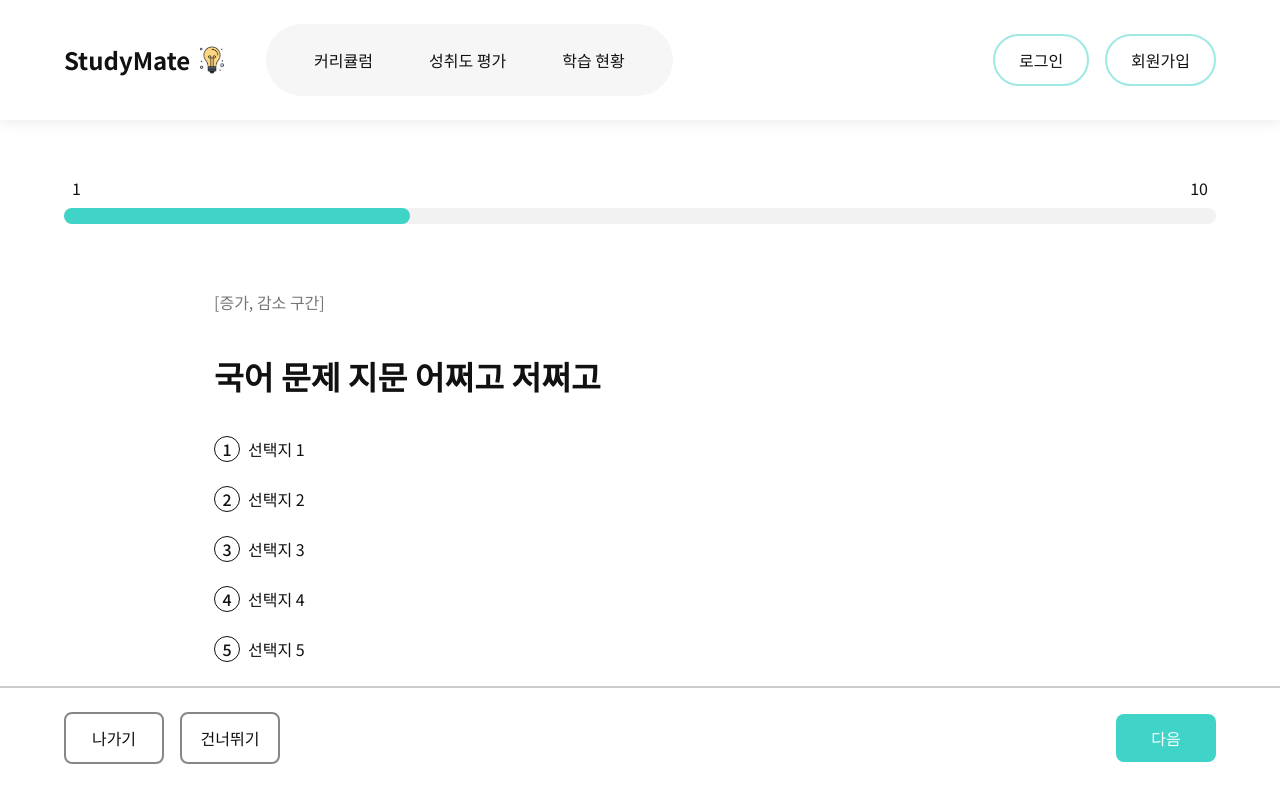
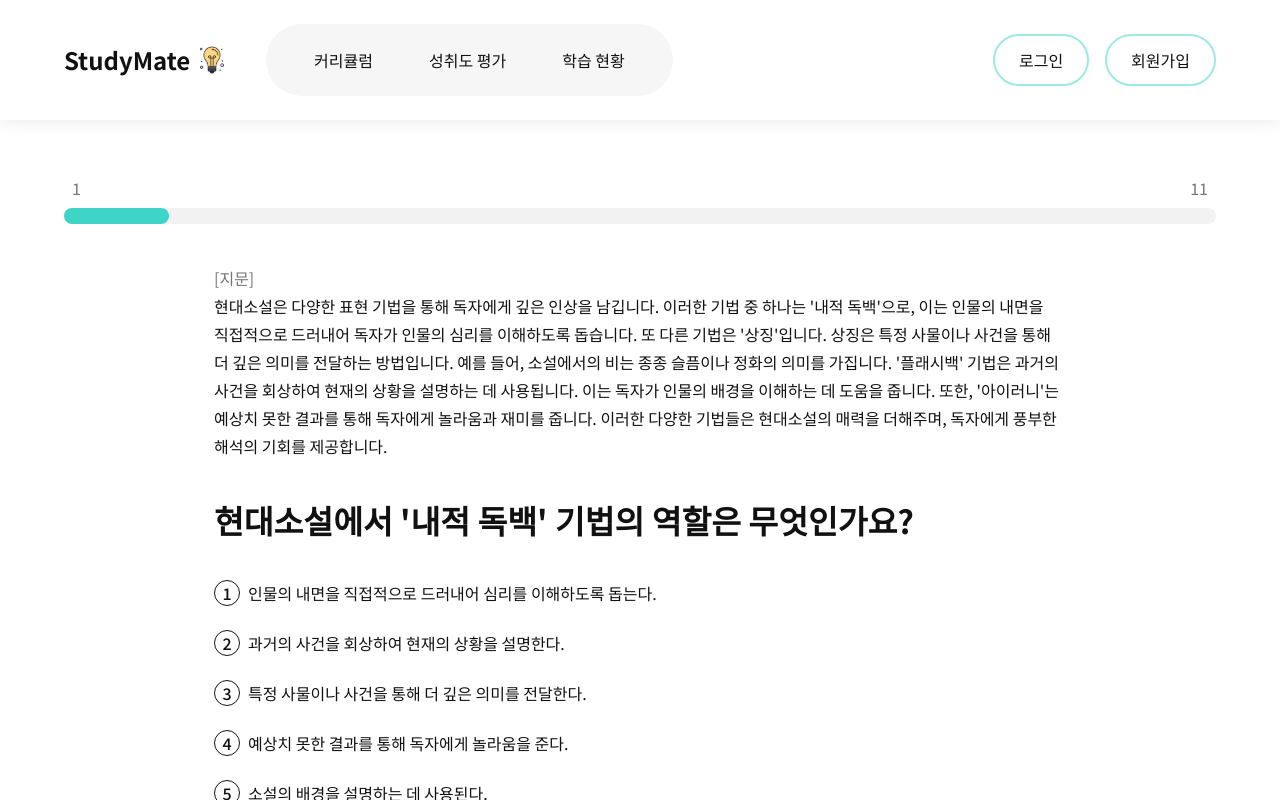
Before and after one commit to Vactor0911/studymate, a React (Vite) app in the folder frontend/: page /studymate/assessment/1 in a window 1280 px wide. Built offline with nearby package versions, Linux system fonts and the light colour scheme; no server answers.

Commit message:
문제 풀이 스타일 및 데이터셋 수정

```diff
--- a/frontend/src/components/ProgressBar.tsx
+++ b/frontend/src/components/ProgressBar.tsx
@@ -19,8 +19,8 @@ const ProgressBar = (props: ProgressBarProps) => {
     <Stack gap={1}>
       {/* 문제 수 */}
       <Stack direction="row" justifyContent="space-between" px={1}>
-        <Typography variant="body1">1</Typography>
-        <Typography variant="body1">{total}</Typography>
+        <Typography variant="body1" color="text.secondary">{current}</Typography>
+        <Typography variant="body1" color="text.secondary">{total}</Typography>
       </Stack>
 
       {/* 진행도 바 */}
--- a/frontend/src/pages/AssessmentDetail/AnswerSelect.tsx
+++ b/frontend/src/pages/AssessmentDetail/AnswerSelect.tsx
@@ -1,12 +1,13 @@
-import { Stack, Typography, useTheme } from "@mui/material";
+import { Stack, Typography, useTheme, type StackProps } from "@mui/material";
 
-interface AnswerSelectProps {
+interface AnswerSelectProps extends StackProps {
   index: number;
   content: string;
+  isSelected: boolean;
 }
 
 const AnswerSelect = (props: AnswerSelectProps) => {
-  const { index, content } = props;
+  const { index, content, isSelected, ...others } = props;
 
   const theme = useTheme();
 
@@ -23,7 +24,9 @@ const AnswerSelect = (props: AnswerSelectProps) => {
         "&:hover": {
           color: theme.palette.primary.main,
         },
+        color: isSelected ? theme.palette.primary.main : "inherit",
       }}
+      {...others}
     >
       <Stack
         className="number"
@@ -34,6 +37,7 @@ const AnswerSelect = (props: AnswerSelectProps) => {
         alignItems="center"
         borderRadius="50%"
         border={`1px solid ${theme.palette.secondary.main}`}
+        borderColor={isSelected ? theme.palette.primary.main : "inherit"}
         sx={{
           transition: "all 0.2s ease-out",
         }}
--- a/frontend/src/pages/AssessmentDetail/index.tsx
+++ b/frontend/src/pages/AssessmentDetail/index.tsx
@@ -9,21 +9,19 @@ import {
 } from "@mui/material";
 import ProgressBar from "../../components/ProgressBar";
 import AnswerSelect from "./AnswerSelect";
+import { useAtomValue } from "jotai";
+import { AssessmentDataAtom, headerRefAtom } from "../../states";
 import { useState } from "react";
-import { useAtomValue } from "jotai";
-import { headerRefAtom } from "../../states";
+import { useNavigate } from "react-router";
 
 const AssessmentDetail = () => {
   const theme = useTheme();
+  const navigate = useNavigate();
 
   const headerRef = useAtomValue(headerRefAtom);
-  const [selections] = useState([
-    { content: "선택지 1" },
-    { content: "선택지 2" },
-    { content: "선택지 3" },
-    { content: "선택지 4" },
-    { content: "선택지 5" },
-  ]);
+  const assessmentData = useAtomValue(AssessmentDataAtom);
+  const [index, setIndex] = useState(0);
+  const [selectedOption, setSelectedOption] = useState(-1);
 
   return (
     <Box
@@ -40,27 +38,39 @@ const AssessmentDetail = () => {
           gap={3}
         >
           {/* 진행도 바 */}
-          <ProgressBar total={10} current={3} />
+          <ProgressBar total={11} current={index + 1} />
 
           <Container maxWidth="md">
-            <Stack gap={5} mt={5}>
-              {/* 문제 분류 */}
+            <Stack gap={5} mt={2}>
+              {/* 문제 지문 */}
+              <Stack>
                 <Typography variant="subtitle1" color="text.secondary">
-                [증가, 감소 구간]
+                  [지문]
                 </Typography>
 
+                <Typography variant="subtitle1">
+                  {assessmentData.content}
+                </Typography>
+              </Stack>
+
               {/* 문제 제목 */}
-              <Typography variant="h4">국어 문제 지문 어쩌고 저쩌고</Typography>
+              <Typography variant="h4">
+                {assessmentData.assessments[index].title}
+              </Typography>
 
               {/* 선택지 */}
               <Stack gap={3} alignItems="flex-start">
-                {selections.map((selection, index) => (
+                {assessmentData.assessments[index].options.map(
+                  (option, index) => (
                     <AnswerSelect
                       key={`answer-select-${index}`}
                       index={index + 1}
-                    content={selection.content}
+                      content={option}
+                      onClick={() => setSelectedOption(index)}
+                      isSelected={selectedOption === index}
                     />
-                ))}
+                  )
+                )}
               </Stack>
             </Stack>
           </Container>
@@ -101,21 +111,57 @@ const AssessmentDetail = () => {
                   width: "100px",
                   borderRadius: 2,
                 }}
+                onClick={() => {
+                  setSelectedOption(-1);
+                  setIndex((prev) => prev + 1);
+                }}
               >
                 <Typography variant="body1">건너뛰기</Typography>
               </Button>
             </Stack>
 
             {/* 다음 버튼 */}
+            {index < assessmentData.assessments.length - 1 && (
               <Button
                 variant="contained"
                 sx={{
                   width: "100px",
                   borderRadius: 2,
                 }}
+                disabled={selectedOption === -1}
+                onClick={() => {
+                  if (selectedOption === -1) {
+                    return;
+                  }
+
+                  setSelectedOption(-1);
+                  setIndex((prev) => prev + 1);
+                }}
               >
                 <Typography variant="body1">다음</Typography>
               </Button>
+            )}
+
+            {/* 제출 */}
+            {index === assessmentData.assessments.length - 1 && (
+              <Button
+                variant="contained"
+                sx={{
+                  width: "100px",
+                  borderRadius: 2,
+                }}
+                disabled={selectedOption === -1}
+                onClick={() => {
+                  if (selectedOption === -1) {
+                    return;
+                  }
+
+                  navigate("/");
+                }}
+              >
+                <Typography variant="body1">제출</Typography>
+              </Button>
+            )}
           </Stack>
         </Stack>
       </Container>
--- a/frontend/src/states/index.ts
+++ b/frontend/src/states/index.ts
@@ -2,10 +2,125 @@ import { atom } from "jotai";
 import type { RefObject } from "react";
 
 // 헤더 ref 요소
-export const headerRefAtom = atom<RefObject<HTMLDivElement | null> | null>(null);
+export const headerRefAtom = atom<RefObject<HTMLDivElement | null> | null>(
+  null
+);
 
 // 로드맵 뷰어 상태
 export const roadmapTabAtom = atom(1);
 
 // 메인 페이지 바 선택 상태
 export const selectedBarAtom = atom("");
+
+// 문제 풀이
+type AssessmentType = {
+  title: string;
+  options: string[];
+};
+
+type AssessmentDetailType = {
+  content: string;
+  assessments: AssessmentType[];
+};
+
+export const AssessmentDataAtom = atom({
+  content:
+    "현대소설은 다양한 표현 기법을 통해 독자에게 깊은 인상을 남깁니다. 이러한 기법 중 하나는 '내적 독백'으로, 이는 인물의 내면을 직접적으로 드러내어 독자가 인물의 심리를 이해하도록 돕습니다. 또 다른 기법은 '상징'입니다. 상징은 특정 사물이나 사건을 통해 더 깊은 의미를 전달하는 방법입니다. 예를 들어, 소설에서의 비는 종종 슬픔이나 정화의 의미를 가집니다. '플래시백' 기법은 과거의 사건을 회상하여 현재의 상황을 설명하는 데 사용됩니다. 이는 독자가 인물의 배경을 이해하는 데 도움을 줍니다. 또한, '아이러니'는 예상치 못한 결과를 통해 독자에게 놀라움과 재미를 줍니다. 이러한 다양한 기법들은 현대소설의 매력을 더해주며, 독자에게 풍부한 해석의 기회를 제공합니다.",
+  assessments: [
+    {
+      title: "현대소설에서 '내적 독백' 기법의 역할은 무엇인가요?",
+      options: [
+        "인물의 내면을 직접적으로 드러내어 심리를 이해하도록 돕는다.",
+        "과거의 사건을 회상하여 현재의 상황을 설명한다.",
+        "특정 사물이나 사건을 통해 더 깊은 의미를 전달한다.",
+        "예상치 못한 결과를 통해 독자에게 놀라움을 준다.",
+        "소설의 배경을 설명하는 데 사용된다.",
+      ],
+    },
+    {
+      title: "현대소설에서 '상징' 기법의 예로 적절한 것은 무엇인가요?",
+      options: [
+        "인물의 내면을 드러내는 독백",
+        "과거의 사건을 회상하는 플래시백",
+        "비가 슬픔이나 정화를 의미하는 것",
+        "예상치 못한 결과로 인한 아이러니",
+        "소설의 배경을 설명하는 서술",
+      ],
+    },
+    {
+      title: "'플래시백' 기법이 현대소설에서 사용되는 주요 목적은 무엇인가요?",
+      options: [
+        "현재의 상황을 더욱 긴장감 있게 만든다.",
+        "과거의 사건을 회상하여 인물의 배경을 설명한다.",
+        "독자에게 예상치 못한 놀라움을 준다.",
+        "특정 사물에 상징적 의미를 부여한다.",
+        "인물의 내면 심리를 직접 드러낸다.",
+      ],
+    },
+    {
+      title: "지문에서 설명한 '아이러니' 기법의 효과는 무엇인가요?",
+      options: [
+        "인물의 심리를 깊이 있게 이해하도록 돕는다.",
+        "과거와 현재를 연결하여 서사를 풍부하게 한다.",
+        "예상치 못한 결과를 통해 놀라움과 재미를 준다.",
+        "사물에 깊은 의미를 부여한다.",
+        "배경 묘사를 통해 분위기를 조성한다.",
+      ],
+    },
+    {
+      title: "현대소설의 다양한 표현 기법이 독자에게 제공하는 것은 무엇인가요?",
+      options: [
+        "명확한 정답과 해석",
+        "풍부한 해석의 기회",
+        "단순한 줄거리 이해",
+        "빠른 독서 속도",
+        "작가의 의도 파악",
+      ],
+    },
+    {
+      title:
+        "지문에서 소개된 표현 기법 중 인물의 심리를 가장 직접적으로 드러내는 것은?",
+      options: ["상징", "플래시백", "내적 독백", "아이러니", "배경 묘사"],
+    },
+    {
+      title: "지문에 따르면, 소설에서 '비'가 상징하는 의미로 적절한 것은?",
+      options: [
+        "기쁨과 희망",
+        "슬픔과 정화",
+        "분노와 복수",
+        "사랑과 열정",
+        "두려움과 공포",
+      ],
+    },
+    {
+      title:
+        "현대소설의 표현 기법들이 작품에 미치는 영향으로 가장 적절한 것은?",
+      options: [
+        "소설의 분량을 늘린다.",
+        "읽기 속도를 빠르게 한다.",
+        "현대소설의 매력을 더해준다.",
+        "문법적 정확성을 높인다.",
+        "작가의 글쓰기를 쉽게 한다.",
+      ],
+    },
+    {
+      title:
+        "지문에서 설명한 표현 기법 중, 시간의 순서를 바꾸어 서술하는 기법은?",
+      options: ["내적 독백", "상징", "플래시백", "아이러니", "복선"],
+    },
+    {
+      title: "지문에 제시된 표현 기법들의 공통적인 목적은 무엇인가요?",
+      options: [
+        "소설의 길이를 조절하는 것",
+        "독자에게 깊은 인상을 남기는 것",
+        "작가의 문체를 과시하는 것",
+        "출판사의 요구를 충족하는 것",
+        "문학상을 수상하는 것",
+      ],
+    },
+    {
+      title: "다음 중 지문에서 직접 언급되지 않은 표현 기법은?",
+      options: ["내적 독백", "상징", "플래시백", "복선", "아이러니"],
+    },
+  ],
+} as AssessmentDetailType);
```
Lines whose indentation alone changed are shown as unchanged.
